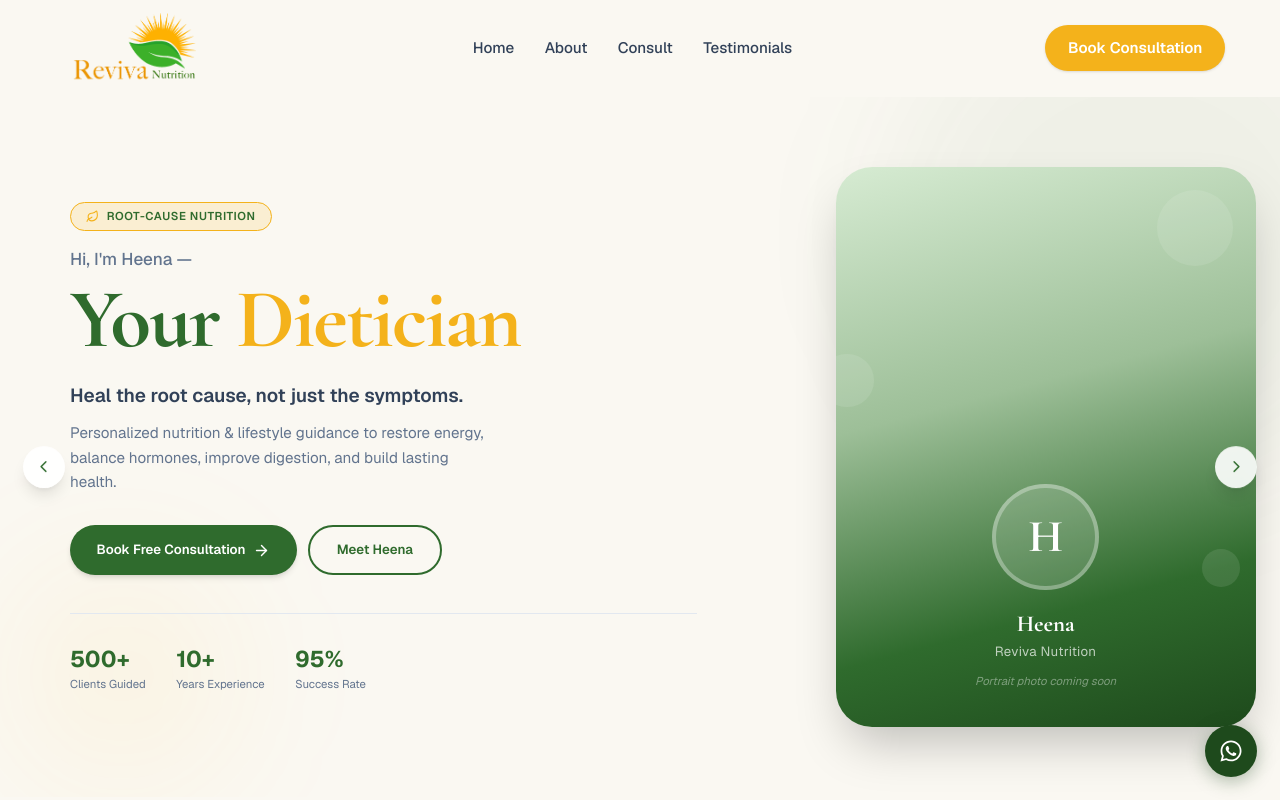
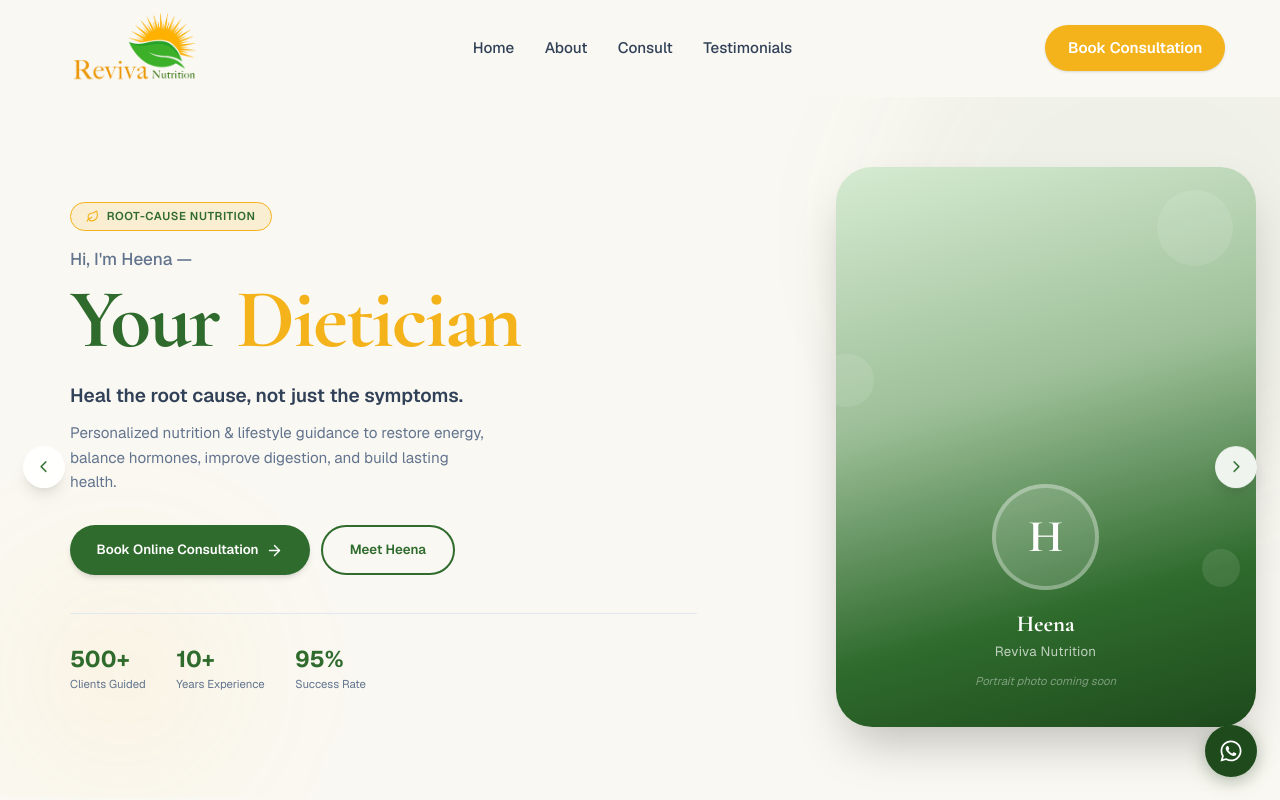
Before and after one commit to nutririseheena/reviva-nutrition, a Next.js app: page / in a window 1280 px wide. Shown: the top 800 px of the page. Built offline with nearby package versions, Linux system fonts and the light colour scheme.

Commit message:
removed free word

```diff
--- a/components/consult/ConsultHero.tsx
+++ b/components/consult/ConsultHero.tsx
@@ -68,7 +68,7 @@ export default function ConsultHero() {
               className="inline-flex items-center gap-2 rounded-full px-8 py-4 text-base font-semibold text-white shadow-md transition-all hover:scale-105 hover:shadow-lg"
               style={{ backgroundColor: "var(--reviva-green)" }}
             >
-              Book Free Consultation
+              Book Online Consultation
               <ArrowRight size={18} />
             </Link>
           </div>
--- a/components/home/ConsultationCTA.tsx
+++ b/components/home/ConsultationCTA.tsx
@@ -132,7 +132,7 @@ export default function ConsultationCTA() {
               </p>
 
               <ul className="mt-8 space-y-3.5">
-                <Benefit text="Free initial consultation" />
+                <Benefit text="Online consultation" />
                 <Benefit text="Personalized health assessment" />
                 <Benefit text="No obligation to continue" />
                 <Benefit text="WhatsApp support available" />
@@ -299,7 +299,7 @@ export default function ConsultationCTA() {
                             Sending...
                           </>
                         ) : (
-                          "Book Free Consultation"
+                          "Book Consultation"
                         )}
                       </button>
 
--- a/components/home/Footer.tsx
+++ b/components/home/Footer.tsx
@@ -103,7 +103,7 @@ export default function Footer() {
             </h3>
 
             <p className="mt-4 text-sm text-white/70 leading-relaxed">
-              Ready to transform your health? Book a free consultation today.
+              Ready to transform your health? Book an online consultation today.
             </p>
 
             <Link
@@ -114,7 +114,7 @@ export default function Footer() {
                 color: "#fff",
               }}
             >
-              Book Free Consult
+              Book Consult
             </Link>
 
             <a
--- a/components/home/hero-slides/Slide1.tsx
+++ b/components/home/hero-slides/Slide1.tsx
@@ -141,7 +141,7 @@ export default function Slide1() {
                 className="flex items-center gap-2 rounded-full px-7 py-3.5 text-sm font-semibold text-white shadow-md transition-all hover:scale-105 hover:shadow-lg"
                 style={{ backgroundColor: "var(--reviva-green)" }}
               >
-                Book Free Consultation
+                Book Online Consultation
                 <ArrowRight size={17} />
               </button>
               <Link
--- a/data/faqs.ts
+++ b/data/faqs.ts
@@ -36,8 +36,4 @@ export const faqs = [
     q: "Do I need to buy special foods or supplements?",
     a: "No. Meal plans are built around everyday, accessible Indian ingredients that are affordable and culturally appropriate. Supplements are suggested only when there's a genuine clinical need — never as a replacement for real, whole food.",
   },
-  {
-    q: "Is there a free initial consultation?",
-    a: "Yes! We offer a complimentary initial consultation so you can ask questions, understand the program structure, and see if it's the right fit — completely without obligation. You can book it using the form on this page.",
-  },
 ];
```
